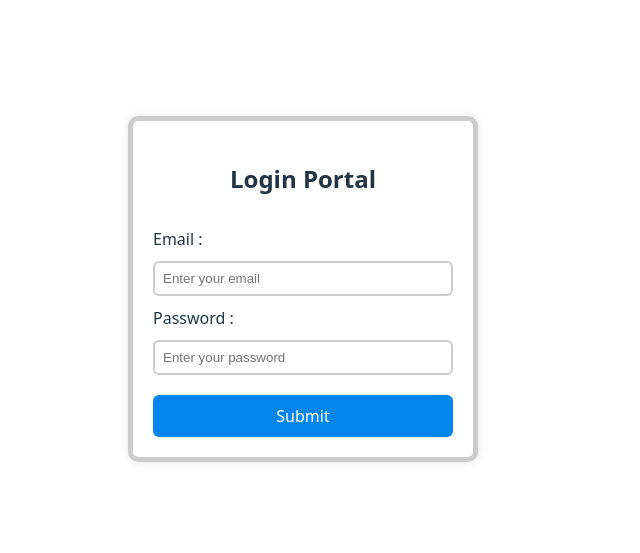
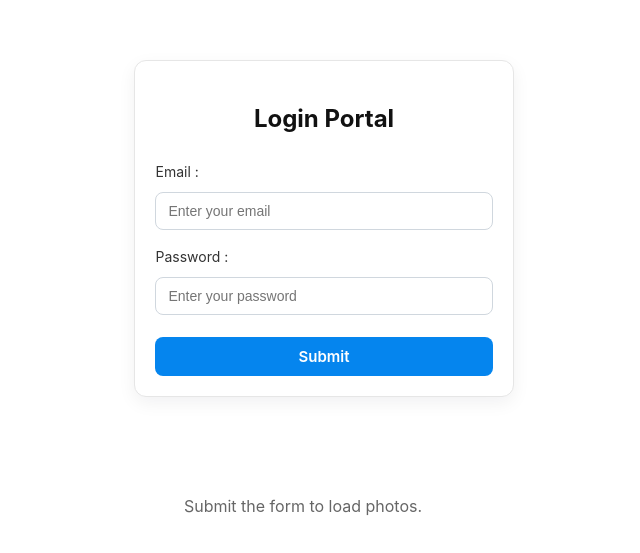
Before and after one commit to Gagan41/StempUP_MERN_Advanced, a React (Vite) app: page / in a window 1280 px wide. Shown: the part 111-664 px from the top of the page, without its empty margins (337-977 px from the left). Built offline with nearby package versions, Linux system fonts and the light colour scheme.

Commit message:
08-11-25

```diff
--- a/package.json
+++ b/package.json
@@ -10,6 +10,7 @@
     "preview": "vite preview"
   },
   "dependencies": {
+    "axios": "^1.13.2",
     "react": "^19.1.1",
     "react-dom": "^19.1.1"
   },
--- a/src/App.jsx
+++ b/src/App.jsx
@@ -7,9 +7,13 @@ import Modal from "./Fragments/Modal";
 import ProfileCard from "./Fragments/ProfileCrad";
 import Fragment from "./Fragments/Fragment";
 import Modal1 from "./Fragments/Modal1";
+import Fetch from "./Fragments/Fetch";
 
 //task 06-11-25
 import LoginPortal from "./Fragments/LoginPortal";
+import LoginImage from "./Fragments/LoginImage";
+
+//task 07-11-25
 
 function App() {
   // const [showModal, setShowModal] = useState(false);
@@ -101,7 +105,9 @@ function App() {
         )} */}
 
         {/* Tasks */}
-        <LoginPortal />
+        {/* <LoginPortal /> */}
+        {/* <Fetch /> */}
+        <LoginImage />
 
         {/* Assignments */}
         {/* <ProfileCard /> */}
```
Also changed, not shown: 1 other file (tests, documents, lock files or other folders).
